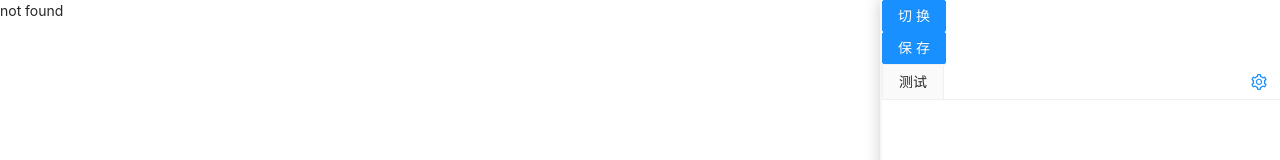
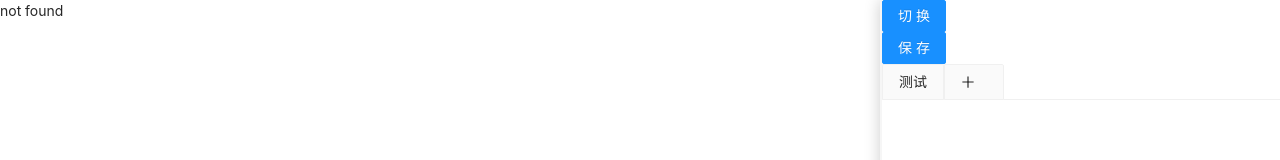
Before and after one commit to liutian/groot, a React app in the folder workbench/: page / in a window 1280 px wide. Shown: the top 160 px of the page. Built offline with nearby package versions, Linux system fonts and the light colour scheme; what monaco-editor would draw is missing.

Commit message:
feat: 调整分组配置交互

```diff
--- /dev/null
+++ b/workbench/src/Home/components/GroupSetting/index.tsx
@@ -0,0 +1,46 @@
+import { Form, Input, Modal } from "antd";
+import React, { useEffect, useState } from "react";
+
+type PropsType = { data?: GroupSettingDataType | null, finish: (result: GroupSettingDataType) => void };
+
+const GroupSetting: React.FC<PropsType> = ({ data, finish }) => {
+  const [form] = Form.useForm();
+  const [visible, setVisible] = useState(true);
+
+  const handleOk = async () => {
+    const formGroup = await form.validateFields();
+    finish({
+      type: data?.type!,
+      group: {
+        ...data?.group,
+        ...formGroup
+      },
+      index: data?.index
+    });
+  }
+
+  const handleCancel = () => {
+    setVisible(false);
+  }
+
+  useEffect(() => {
+    if (data) {
+      form.resetFields();
+      form.setFieldsValue(data.group);
+      setVisible(true);
+    } else {
+      setVisible(false);
+    }
+  }, [data]);
+
+  return (<Modal mask={false} width={400} title="设置分组" visible={!!data && visible} onOk={handleOk} onCancel={handleCancel}>
+    <Form form={form} labelCol={{ span: 6 }} wrapperCol={{ span: 18 }}>
+      <Form.Item name="title" label="名称" required={true}>
+        <Input />
+      </Form.Item>
+    </Form>
+  </Modal>)
+}
+
+export type GroupSettingDataType = { type: 'add' | 'edit', group: CodeMetaPropGroup, index?: number };
+export default GroupSetting;
--- a/workbench/src/Home/components/Studio/index.tsx
+++ b/workbench/src/Home/components/Studio/index.tsx
@@ -1,13 +1,14 @@
-import { Button, Col, Collapse, Dropdown, Input, Menu, Popover, Row, Space, Tabs, Typography } from "antd";
+import { Button, Collapse, Dropdown, Input, Menu, Space, Tabs, Typography } from "antd";
 import { useRef, useState } from "react";
 import StudioForm from "../StudioForm";
-import { SettingOutlined, VerticalAlignTopOutlined, FolderAddOutlined, EditOutlined, VerticalAlignBottomOutlined, DeleteOutlined, CaretRightOutlined } from '@ant-design/icons';
+import { VerticalAlignTopOutlined, FolderAddOutlined, EditOutlined, VerticalAlignBottomOutlined, DeleteOutlined, CaretRightOutlined, PlusOutlined } from '@ant-design/icons';
 import React from "react";
 import { DndProvider } from "react-dnd";
 import { HTML5Backend } from "react-dnd-html5-backend";
 import DraggableTabNode from "../DraggableTabNode";
 import { useRefresh } from "util/hooks";
 import { uuid } from "util/utils";
+import GroupSetting, { GroupSettingDataType } from "../GroupSetting";
 // import styles from './index.module.less';
 
 function Studio() {
@@ -15,6 +16,7 @@ function Studio() {
   const [settingMode,] = useState(true);
   const [codeMetaStudioData] = useState(initData as CodeMetaStudioType);
   const tabActiveRef = useRef('');
+  const [currGroupSetting, setCurrGroupSetting] = useState<GroupSettingDataType | null>(null);
 
   const getData = () => {
     codeMetaStudioData.propGroups.forEach((group) => {
@@ -25,7 +27,7 @@ function Studio() {
     })
   }
 
-  const viewBlocks = (group: CodeMetaPropGroup) => {
+  const renderBlocks = (group: CodeMetaPropGroup) => {
     const delBlock = (groupIndex: number) => {
       group.propBlocks.splice(groupIndex, 1);
       refresh();
@@ -41,7 +43,7 @@ function Studio() {
       refresh();
     }
 
-    const viewBlockSetting = (index: number) => {
+    const renderBlockSetting = (index: number) => {
       if (!settingMode) return null;
 
       return (<Space size="small">
@@ -66,7 +68,7 @@ function Studio() {
       </Space>)
     }
 
-    const viewBlockTitle = (block: CodeMetaPropBlock) => {
+    const renderBlockTitle = (block: CodeMetaPropBlock) => {
       const editMode = (block as any)._editMode;
       const inputRef = { current: null };
 
@@ -102,7 +104,7 @@ function Studio() {
     return (<Collapse bordered={false} expandIconPosition="right" expandIcon={({ isActive }) => <CaretRightOutlined rotate={isActive ? 90 : 0} />}>
       {
         group.propBlocks.map((block, blockIndex) => {
-          return (<Collapse.Panel header={viewBlockTitle(block)} key={blockIndex} extra={viewBlockSetting(blockIndex)}>
+          return (<Collapse.Panel header={renderBlockTitle(block)} key={blockIndex} extra={renderBlockSetting(blockIndex)}>
             <StudioForm settingMode={settingMode} items={block.propItems} ref={block.formInstanceRef} />
           </Collapse.Panel>)
         })
@@ -110,69 +112,17 @@ function Studio() {
     </Collapse>)
   }
 
-  const viewGroupSetting = () => {
-    if (!settingMode) {
-      return null;
+  const renderGroupSettingModal = () => {
+    const onFinish = (result: GroupSettingDataType) => {
+      if (result.type === 'add') {
+        codeMetaStudioData.propGroups.push({ ...result.group });
+      } else {
+        codeMetaStudioData.propGroups.splice(result.index!, 1, { ...result.group });
+      }
+      setCurrGroupSetting(null);
     }
 
-    const delGroup = (groupIndex: number) => {
-      codeMetaStudioData.propGroups.splice(groupIndex, 1);
-      refresh();
-    }
-
-    const moveGroup = (originIndex: number, up: boolean) => {
-      const [moveGroup] = codeMetaStudioData.propGroups.splice(originIndex, 1);
-      if (up) {
-        codeMetaStudioData.propGroups.splice(originIndex - 1, 0, moveGroup!);
-      } else {
-        codeMetaStudioData.propGroups.splice(originIndex + 1, 0, moveGroup!);
-      }
-      refresh();
-    }
-
-    const viewContent = <>
-      <Row gutter={[0, 10]}>
-        {
-          codeMetaStudioData.propGroups.map((group, index) => {
-            return (<React.Fragment key={index}>
-              <Col span={16}>
-                <Input maxLength={10} value={group.title} onChange={(e) => {
-                  group.title = e.target.value;
-                  refresh();
-                }} size="small" />
-              </Col>
-              <Col span={8} style={{ textAlign: 'right' }}>
-                <Space size="small">
-                  <Typography.Link disabled={index === 0} onClick={() => moveGroup(index, true)}>
-                    <VerticalAlignTopOutlined />
-                  </Typography.Link>
-                  <Typography.Link disabled={index === codeMetaStudioData.propGroups.length - 1} onClick={() => moveGroup(index, false)}>
-                    <VerticalAlignBottomOutlined />
-                  </Typography.Link>
-                  <Typography.Link onClick={() => delGroup(index)} disabled={index === 0 && codeMetaStudioData.propGroups.length === 1}>
-                    <DeleteOutlined />
-                  </Typography.Link>
-                </Space>
-              </Col>
-            </React.Fragment>)
-          })
-        }
-      </Row>
-      <div style={{ textAlign: 'center', marginBottom: '-5px' }}>
-        <Button type="link" onClick={() => {
-          codeMetaStudioData.propGroups.push({
-            key: uuid(),
-            title: '分组' + codeMetaStudioData.propGroups.length,
-            propBlocks: []
-          });
-          refresh();
-        }}>添加</Button>
-      </div>
-    </>
-
-    return <Popover trigger="click" placement="bottomRight" overlayInnerStyle={{ width: '300px' }} content={viewContent}>
-      <Button type="link" icon={<SettingOutlined />} style={{ marginRight: '5px' }}></Button>
-    </Popover>
+    return (<GroupSetting data={currGroupSetting} finish={onFinish} />)
   }
 
   const moveTabNode = (dragKey: string, hoverKey: string) => {
@@ -218,7 +168,7 @@ function Studio() {
     </DefaultTabBar>
   );
 
-  const renderTabBarItem = (group: CodeMetaPropGroup) => {
+  const renderTabBarItem = (group: CodeMetaPropGroup, groupIndex: number) => {
     const delGroup = () => {
       const index = codeMetaStudioData.propGroups.findIndex(g => g.key === group.key);
       codeMetaStudioData.propGroups.splice(index, 1);
@@ -232,7 +182,14 @@ function Studio() {
       <Menu>
         <Menu.Item disabled={codeMetaStudioData.propGroups.length === 0} onClick={() => delGroup()}>删除</Menu.Item>
         <Menu.Item>复制</Menu.Item>
-        <Menu.Item>配置</Menu.Item>
+        <Menu.Item onClick={(e) => {
+          setCurrGroupSetting({
+            type: 'edit',
+            group: JSON.parse(JSON.stringify(group)),
+            index: groupIndex
+          });
+          e.domEvent.stopPropagation();
+        }}>配置</Menu.Item>
       </Menu>
     );
 
@@ -240,21 +197,31 @@ function Studio() {
       <div>{group.title}</div>
     </Dropdown>
   }
+
   /////////////////////////////////////////////////////////////////////////////
   return <>
     <Button type="primary" onClick={() => getData()}>保存</Button>
     <DndProvider backend={HTML5Backend}>
       <Tabs type="card" size="small" className="studio-tabs" activeKey={tabActiveRef.current}
         onChange={activeKey => {
+          if (activeKey === '__add') {
+            setCurrGroupSetting({ type: 'add', group: { title: 'www', key: uuid(), propBlocks: [] } as CodeMetaPropGroup });
+            return;
+          }
+
           const activeItem = codeMetaStudioData.propGroups.find(g => g.key === activeKey);
           if (activeItem) {
             tabActiveRef.current = activeKey;
             refresh();
           }
-        }} renderTabBar={renderTabBar} tabBarExtraContent={viewGroupSetting()}>
+        }}
+        renderTabBar={renderTabBar} >
         {
-          codeMetaStudioData.propGroups.map((group) => {
-            return (<Tabs.TabPane tab={renderTabBarItem(group)} key={group.key}>
+          [...codeMetaStudioData.propGroups, ({ key: '__add' } as CodeMetaPropGroup)].map((group, groupIndex) => {
+            if (group.key === '__add') {
+              return (<Tabs.TabPane key={group.key} tab={<PlusOutlined />}></Tabs.TabPane>)
+            } else {
+              return (<Tabs.TabPane closable={false} tab={renderTabBarItem(group, groupIndex)} key={group.key}>
                 <div style={{ textAlign: 'center' }} hidden={!settingMode}>
                   <Button type="link" icon={<FolderAddOutlined />} onClick={() => {
                     group.propBlocks.push({
@@ -267,12 +234,14 @@ function Studio() {
                   }}>添加</Button>
                 </div>
 
-              {viewBlocks(group)}
+                {renderBlocks(group)}
               </Tabs.TabPane>)
+            }
           })
         }
       </Tabs>
     </DndProvider>
+    {renderGroupSettingModal()}
   </>
 }
 
--- a/workbench/src/index.tsx
+++ b/workbench/src/index.tsx
@@ -1,4 +1,3 @@
-import React from 'react';
 import { render } from 'react-dom';
 import './index.less';
 
@@ -6,10 +5,8 @@ import App from './App';
 import { BrowserRouter } from 'react-router-dom';
 
 render(
-  <React.StrictMode>
-    <BrowserRouter>
-      <App />
-    </BrowserRouter>
-  </React.StrictMode>,
+  <BrowserRouter>
+    <App />
+  </BrowserRouter>,
   document.getElementById('root')
 );
--- a/workbench/src/util/utils.ts
+++ b/workbench/src/util/utils.ts
@@ -1,7 +1,7 @@
 export const uuid = (() => {
-  let id = 1;
+  let id = 0xaaaaaaaa;
 
   return () => {
-    return (++id).toString();
+    return (++id).toString(16);
   }
 })();
```
Lines whose indentation alone changed are shown as unchanged.
